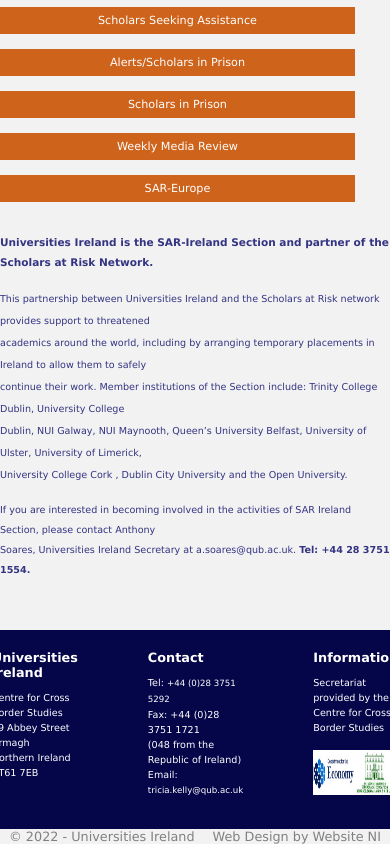
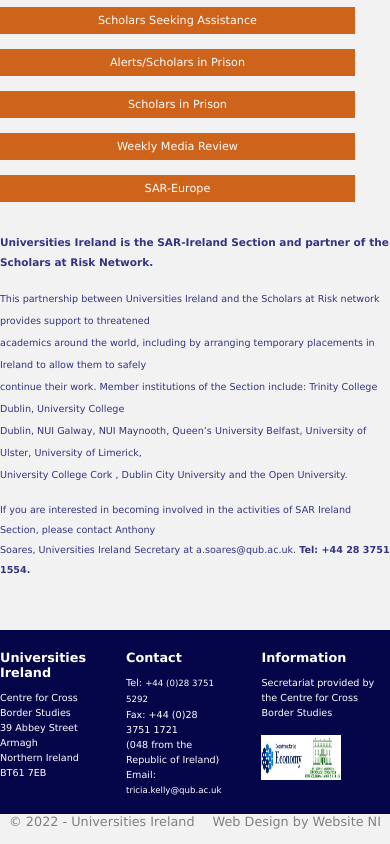
Before and after one commit to king-mayor/Scholars, a plain HTML site: page index.html in a window 390 px wide. Shown: the part 1397-2241 px from the top of the page. Drawn offline with Linux system fonts and the light colour scheme.

Commit message:
Update style.css

```diff
--- a/style.css
+++ b/style.css
@@ -255,6 +255,9 @@ body {
     .ireland-links {
         width: 100%;
     }
+    .footer {
+        column-gap: 30px;
+    }
 }
 @media all and (max-width: 900px) {
     .logo {
@@ -272,6 +275,9 @@ body {
     }
     .container1 {
         flex-direction: column;
+    }
+    .footer {
+        column-gap: 40px;
     }
 }
 @media all and (max-width: 1100px) {
```
